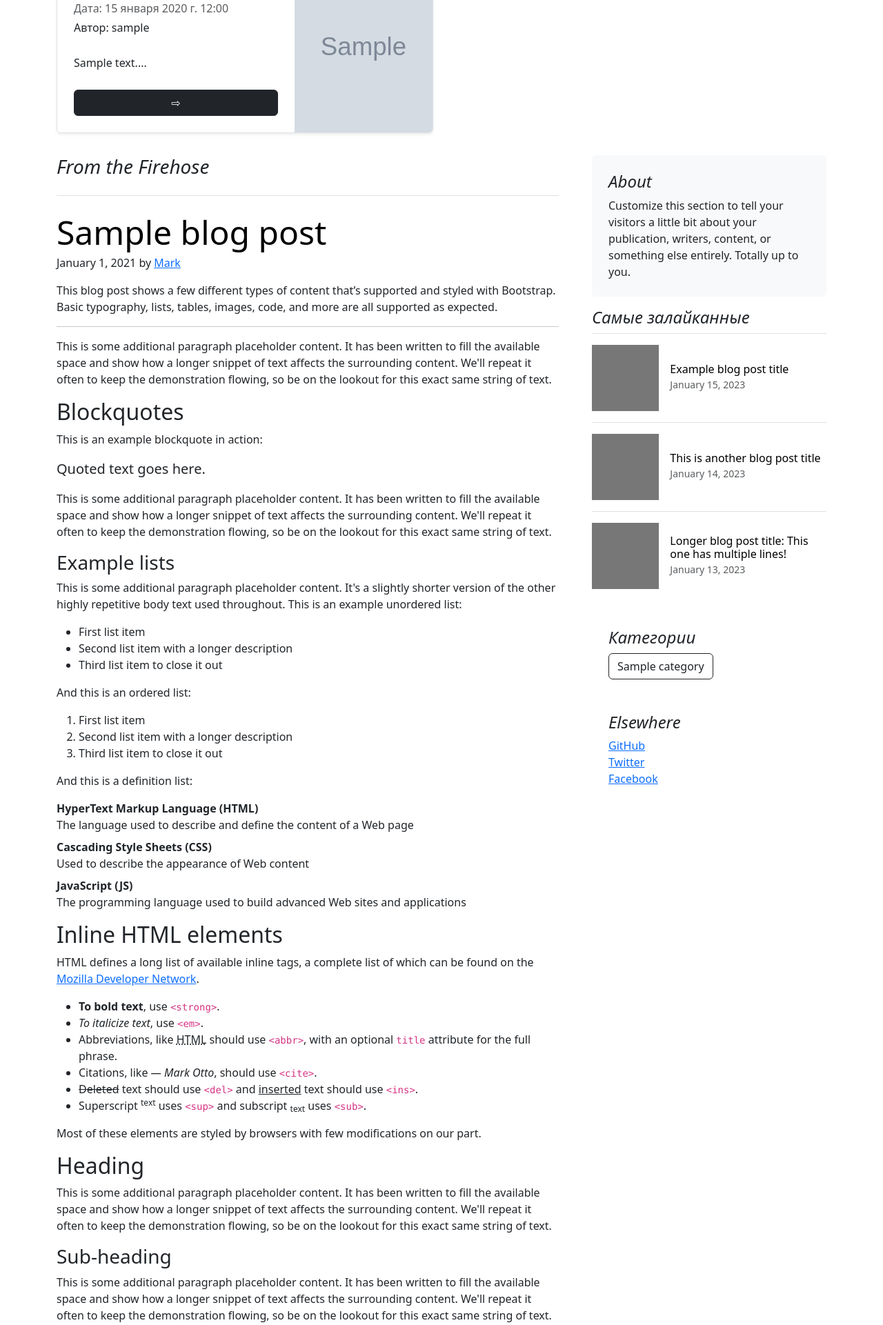
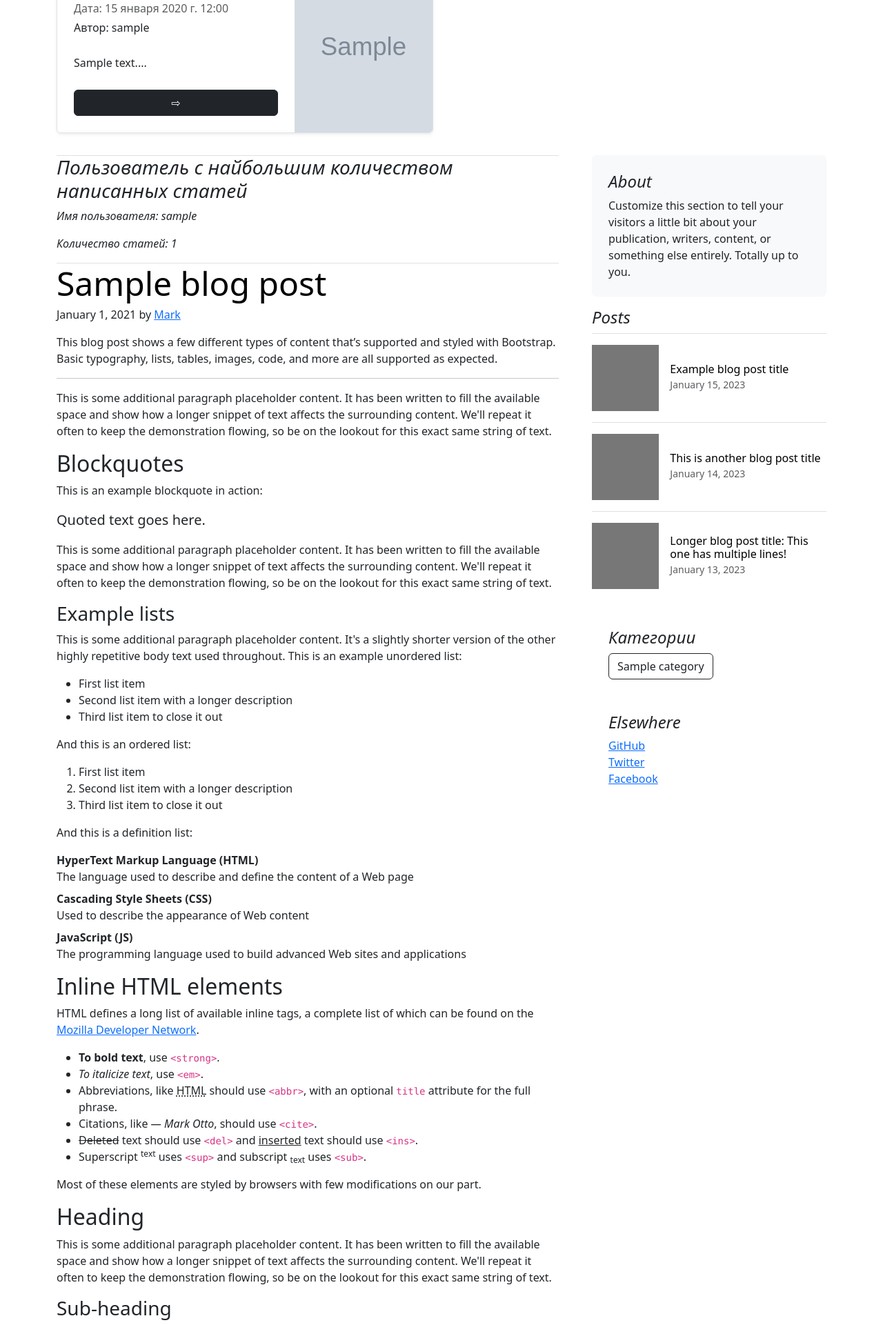
Before and after one commit to V1P7/BlogForDeveloper, a Django app: page / in a window 1280 px wide. Shown: the part 581-2502 px from the top of the page at 69% size. Run offline with Django 4.2, Linux system fonts and the light colour scheme; tables that the repository leaves empty hold one stand-in row (values such as "Sample post"); grey boxes marked "Sample" are stand-in pictures.

Commit message:
Added display of information about the user with the largest number of articles

```diff
--- a/Blog/views.py
+++ b/Blog/views.py
@@ -19,6 +19,7 @@ def index(request):
     categories = Category.objects.all()
     most_liked_post = Post.objects.annotate(num_likes=Count('like')).order_by('-num_likes').first()
     latest_posts = Post.objects.filter(is_published = True).order_by('-publish_date')[:2]
+    user_with_most_posts = User.objects.annotate(num_posts=Count('posts')).order_by('-num_posts').first()
     if request.method == 'POST':
         form = SubscriberForm(request.POST)
         if form.is_valid():
@@ -32,7 +33,8 @@ def index(request):
         'categories': categories,
         'most_liked_post': most_liked_post,
         'latest_posts': latest_posts,
-        'form': form
+        'form': form,
+        'user_with_most_posts': user_with_most_posts,
                }
     return render(request, 'Blog/Main/index.html', context)
 
--- a/templates/Blog/Main/index.html
+++ b/templates/Blog/Main/index.html
@@ -40,11 +40,15 @@
     </div>
   <div class="row g-5">
     <div class="col-md-8">
-      <h3 class="pb-4 mb-4 fst-italic border-bottom">
-        From the Firehose
-      </h3>
-
-      <article class="blog-post">
+      <h3 class="fst-italic border-top">
+          {% if user_with_most_posts %}
+            Пользователь с найбольшим количеством написанных статей</h3>
+            <p class="fst-italic">Имя пользователя: {{ user_with_most_posts.username }}</p>
+            <p class="fst-italic">Количество статей: {{ user_with_most_posts.num_posts }}</p>
+          {% else %}
+            <p>Нет пользователей с статьями</p>
+          {% endif %}
+      <article class="blog-post border-top">
         <h2 class="display-5 link-body-emphasis mb-1">Sample blog post</h2>
         <p class="blog-post-meta">January 1, 2021 by <a href="#">Mark</a></p>
 
@@ -174,7 +178,7 @@
         </div>
 
         <div>
-          <h4 class="fst-italic">Самые залайканные</h4>
+          <h4 class="fst-italic">Posts</h4>
           <ul class="list-unstyled">
             <li>
               <a class="d-flex flex-column flex-lg-row gap-3 align-items-start align-items-lg-center py-3 link-body-emphasis text-decoration-none border-top" href="#">
```
Also changed, not shown: media/media/2023/post_CQBEswE.jpg (added).
